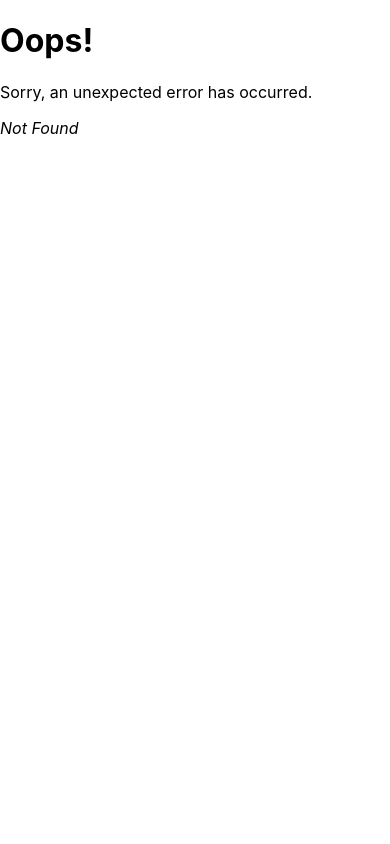
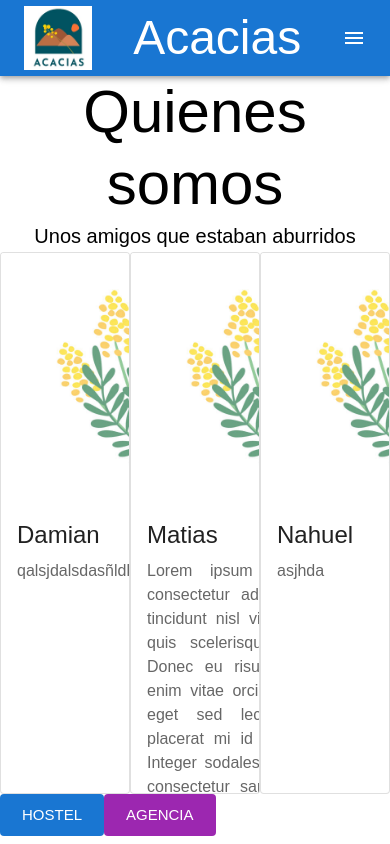
Before and after one commit to nahuels-mza/koala-hostel, a React (Create React App) app: page /ourselves in a window 390 px wide. Before the commit this address had no page. Built offline with nearby package versions, Linux system fonts and the light colour scheme.

Commit message:
Create a page for founders, make isMobile function general

```diff
--- a/src/components/Carousel/Carousel.tsx
+++ b/src/components/Carousel/Carousel.tsx
@@ -13,7 +13,7 @@ const CarouselDinamyc = (props: ICarouselDinamycPropos) => {
   return (
     <Box component="section" >
       <Typography variant="h3" textAlign="center">
-        Lo que se puede hacer
+        Things to do
       </Typography>
       <Carousel
         autoPlay={true}
@@ -27,7 +27,7 @@ const CarouselDinamyc = (props: ICarouselDinamycPropos) => {
           },
         }}
         sx={{
-          textAlign: 'center'
+          textAlign: 'center',
         }}
       >
         {commentData.map((item, i) => (
@@ -35,8 +35,8 @@ const CarouselDinamyc = (props: ICarouselDinamycPropos) => {
             sx={{ cursor: "pointer", pl: 2, pr: 2 }}
           >
             <Typography variant="h6" textAlign="center"
-              maxHeight="150px" width={props.width}
-              sx={{ overflow: "auto", height: "100%" }}>
+              maxHeight="initial" width={props.width}
+              sx={{ overflow: "auto" }}>
               {item.description}
             </Typography>
 
--- a/src/components/Header/MainHeader.tsx
+++ b/src/components/Header/MainHeader.tsx
@@ -15,7 +15,7 @@ export default function Header() {
     const options = [{
 
         "name": "Quienes somos",
-        "id": "#ourselves"
+        "id": "/ourselves"
     }, {
         "name": "Donde encontrarnos",
         "id": "#location_section"
--- a/src/components/Identity/Identity.module.js
+++ b/src/components/Identity/Identity.module.js
@@ -1,20 +1,26 @@
 import { makeStyles } from "tss-react/mui";
-const imageWidthProp = window.screen.width * 0.4;
-const imageHeightProp = window.screen.height * 0.3;
+const imageWidthProp = window.screen.width * 0.7;
+const imageHeightProp = window.screen.width * 0.5;
 const useIdentityStyles = makeStyles()((theme) => ({
   container: {
-    width: "100%",
-    height: "100%",
     justifyContent: "center",
     alignItems: "center",
-    display: "flex",
-    flexDirection: "row",
+    alignContent: "center",
   },
   card: {
+    textAlign:"justify",
+    alignContent: "start",
+    overflow: "auto",
     maxWidth: imageWidthProp,
-    height: imageHeightProp,
-    overflow: "auto"
+    width: "250px",
+    height: "250px",
+    maxHeight: imageHeightProp,
   },
+  imageCard:{
+    width: "250px",
+    height: "250px",
+    textAlign:"center",
+  }
 }));
 
 export default useIdentityStyles;
--- a/src/components/Identity/Identity.tsx
+++ b/src/components/Identity/Identity.tsx
@@ -1,5 +1,5 @@
 import React from "react";
-import { Box } from "@mui/material";
+import { Box, Grid } from "@mui/material";
 import Card from "@mui/material/Card";
 import CardContent from "@mui/material/CardContent";
 import CardMedia from "@mui/material/CardMedia";
@@ -8,23 +8,26 @@ import Typography from "@mui/material/Typography";
 import { ownerData } from "../../utils/constant";
 import useIdentityStyles from "./Identity.module";
 import acacia from "../../assets/acacia.png";
+import { isMobile } from "../../utils/constant";
 
 const Identity = () => {
   const { classes } = useIdentityStyles();
+  const flexDir = isMobile() ? "column" : "row"
+
   return (
-    <Box>
-      <Typography variant="h3" textAlign="center">
-        Quienes somos
-      </Typography>
-      <Box id="ourselves" component="section" className={classes.container}>
+    <Box className={classes.container} display="flex" flexDirection={flexDir} id="identityPanel" >
+
       {ownerData.map((item) => (
-          <Card variant="outlined" className={classes.card}>
+
+        <Card variant="outlined" >
           <CardMedia
+            className={classes.imageCard}
             component="img"
             image={acacia}
             alt={item.name}
+
           />
-            <CardContent className={classes.card}>
+          <CardContent className={classes.card} >
 
             <Typography gutterBottom variant="h5" >
               {item.name}
@@ -35,8 +38,9 @@ const Identity = () => {
 
           </CardContent>
         </Card>
+
       ))}
-      </Box>
+
     </Box>
   );
 };
--- a/src/components/Items/ItemListWithImages.tsx
+++ b/src/components/Items/ItemListWithImages.tsx
@@ -5,6 +5,7 @@ import ListItemText from "@mui/material/ListItemText";
 import ListItemAvatar from "@mui/material/ListItemAvatar";
 import Avatar from "@mui/material/Avatar";
 import { Icon } from "@mui/material";
+import { isMobile } from "../../utils/constant";
 
 interface IImageListingProps {
     imagesListing: {
@@ -16,9 +17,6 @@ interface IImageListingProps {
     }[]
 }
 export default function ItemListingWithImages(props: IImageListingProps) {
-    const isMobile = () => {
-        return "ontouchstart" in window || navigator.maxTouchPoints > 0;
-    };
     const imageSize = isMobile() ? "180px" : "450px"
     const imagePosition = isMobile() ? 'center' : 'left'
 
--- a/src/pages/Agencia/Agencia.tsx
+++ b/src/pages/Agencia/Agencia.tsx
@@ -6,7 +6,7 @@ import Message from "../../components/Message/Message";
 import ImageListing from "../../components/Items/ImageList";
 import Title from "../../components/Title/MainTitle";
 import CommentCarousel from "../../components/Carousel/CommentCarousel";
-import Identity from "../../components/Identity/Identity";
+import { isMobile } from "../../utils/constant";
 
 import { commentData, LorenImpsu } from "../../utils/constant";
 import useStyles from "../MainLayout/MainLayout.module";
@@ -15,6 +15,7 @@ export default function AgenciaPage() {
   const { classes } = useStyles();
   // const photo = 'https://encrypted-tbn0.gstatic.com/images?q=tbn:ANd9GcSSxu09DcOYlXb66MDzNqt0FaOSvd0pMp99FiiYVVgCJA&s'
 
+  const itemList = isMobile() ? 2 : 4
   return (
     <Box component="div" className={classes.parallax}>
       <Box component="section" height="100%" className={classes.imageContainer}>
@@ -27,13 +28,10 @@ export default function AgenciaPage() {
           <Title title={"Acacias Agencia de Turismo"} subtitle={LorenImpsu} />
         </Box>
         <Box className={classes.imageContainer}>
-          <ImageListing images={commentData} column={2} destination="/destinations" />
+          <ImageListing images={commentData} column={itemList} destination="/destinations" />
         </Box>
         <Box className={classes.imageContainer} display="grid" width={"50%"}>
           <CommentCarousel width="50%" height="25%" />
-        </Box>
-        <Box className={classes.imageContainer}>
-          <Identity />
         </Box>
         <Outlet />
       </Box>
--- a/src/pages/Bedrooms/Bedroom.tsx
+++ b/src/pages/Bedrooms/Bedroom.tsx
@@ -1,4 +1,4 @@
-import { Box, Grid } from "@mui/material";
+import { Box } from "@mui/material";
 import Title from "../../components/Title/MainTitle";
 import ItemListingWithImages from "../../components/Items/ItemListWithImages";
 import { bedWithService } from "../../utils/constant";
--- /dev/null
+++ b/src/pages/Founders/Founders.tsx
@@ -0,0 +1,12 @@
+import { Box } from "@mui/material";
+import Identity from "../../components/Identity/Identity";
+import Title from "../../components/Title/MainTitle";
+
+export default function FoundersPage() {
+    return (
+        <Box component="section" >
+            <Title title={"Quienes somos"} subtitle={"Unos amigos que estaban aburridos"} />
+            <Identity />
+        </Box>
+    )
+}
--- a/src/pages/Hostel/MainHostel.tsx
+++ b/src/pages/Hostel/MainHostel.tsx
@@ -11,16 +11,13 @@ import CommentCarousel from "../../components/Carousel/CommentCarousel";
 import BookDateRange from "../../components/Date/Date";
 
 import { hostelImages } from "../../utils/constant";
+import { isMobile } from "../../utils/constant";
 import useStylesHostelPage from "./MainHostel.module";
 
 // import photo from "../../assets/mainPic.jpeg";
 
 const MainHostel = () => {
   const { classes } = useStylesHostelPage();
-
-  const isMobile = () => {
-    return "ontouchstart" in window || navigator.maxTouchPoints > 0;
-  };
 
   React.useEffect(() => {
     const header = document.querySelector("#pageHeader");
--- a/src/utils/constant.ts
+++ b/src/utils/constant.ts
@@ -175,4 +175,8 @@ const ownerData = [
   },
 ];
 
-export { bedWithService, hostelImages, agenciaImages, commentData, ownerData, LorenImpsu };
+
+const isMobile = () => {
+  return "ontouchstart" in window || navigator.maxTouchPoints > 0;
+};
+export { bedWithService, hostelImages, agenciaImages, commentData, ownerData, LorenImpsu, isMobile };
```
Also changed, not shown: src/route.tsx (+6 -1 lines). Lines whose indentation alone changed are shown as unchanged.
